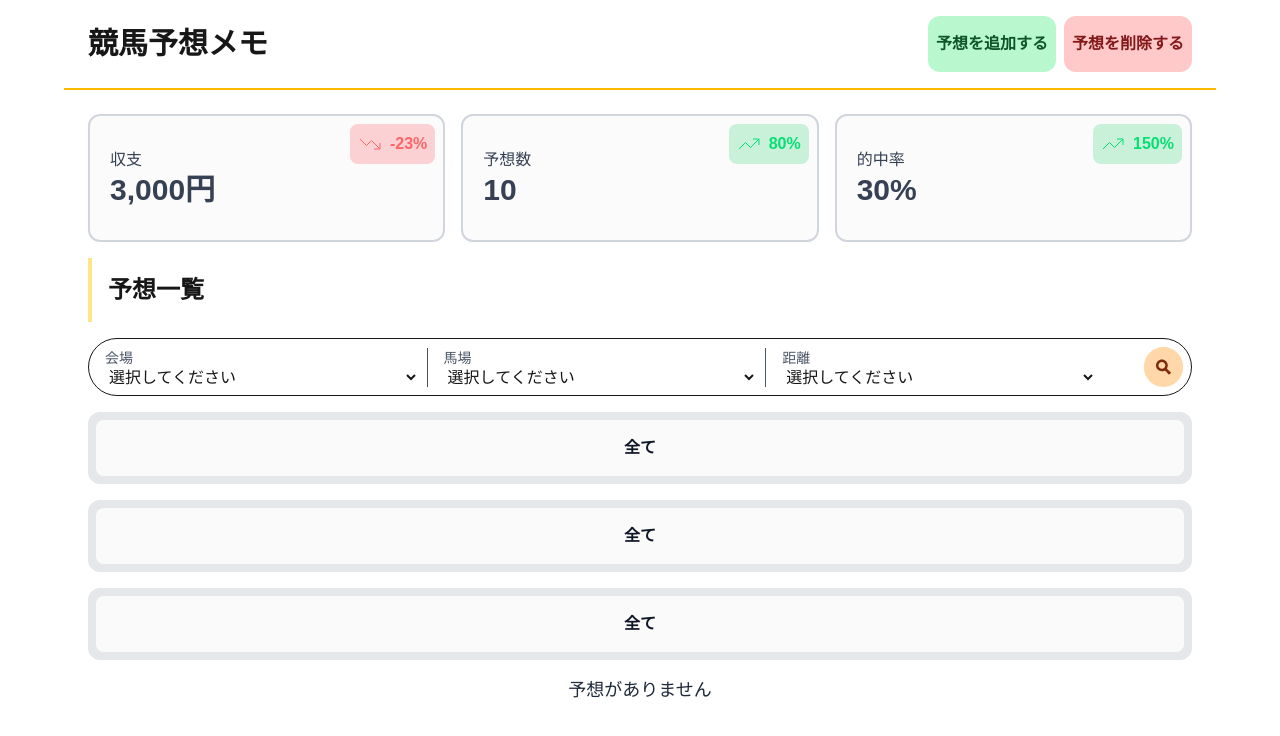
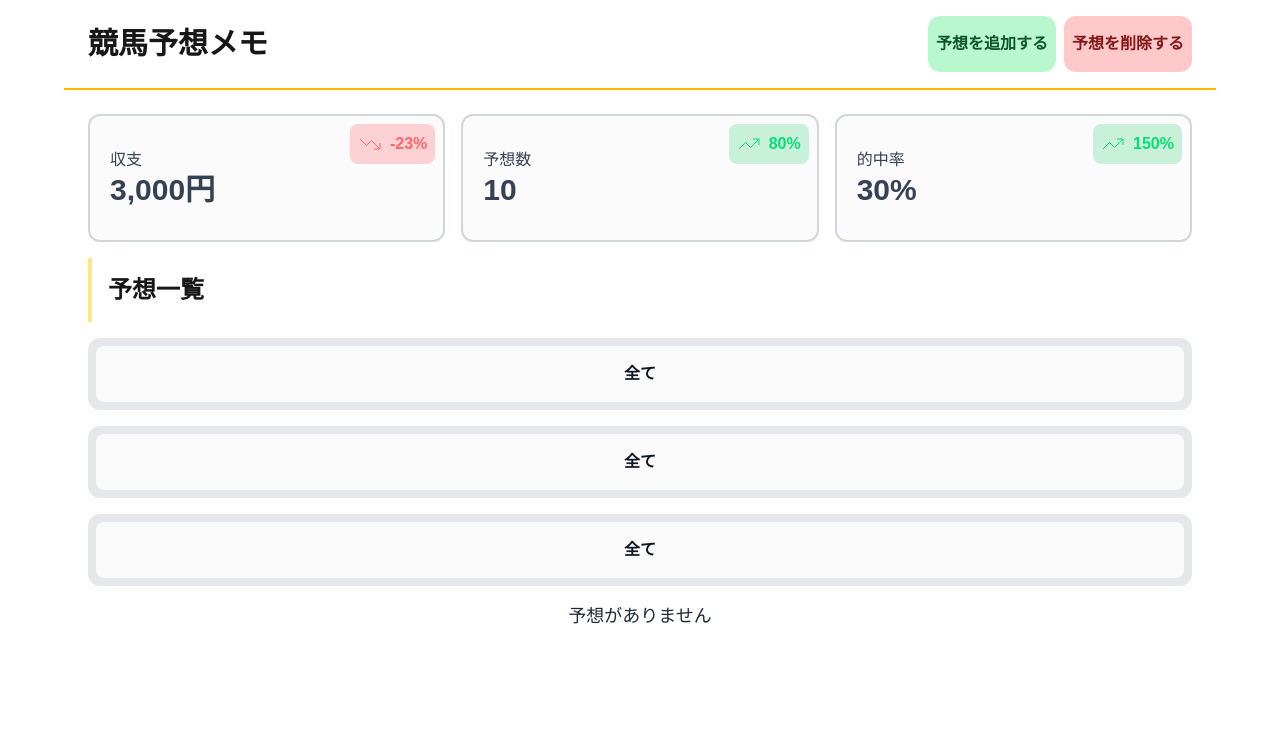
Before and after one commit to stpop0111/251112_horseracing-app, a Next.js app: page / in a window 1280 px wide. Shown: the top 736 px of the page. Built offline with nearby package versions, Linux system fonts and the light colour scheme.

Commit message:
251204_FilterComponentを削除し、Homeコンポーネントからの参照を削除

```diff
--- a/app/components/FilterComponent.js
+++ /dev/null
@@ -1,108 +0,0 @@
-import Button from "./common/Button";
-import { raceOptions } from "../data/raceOptions";
-import CrossIcon from "./icons/CrossIcon";
-import SearchIcon from "./icons/SearchIcon";
-
-export default function FilterComponent({ filterdRace, handleFilter, filtered, setFiltered }) {
-  // 絞り込みフォームの配列
-  const selectorOptions = [
-    {
-      label: "会場",
-      value: filterdRace.filteredVenue,
-      onChange: filterdRace.setFilteredVenue,
-      options: raceOptions.venue,
-    },
-    {
-      label: "馬場",
-      value: filterdRace.filteredField,
-      onChange: filterdRace.setFilteredField,
-      options: raceOptions.field,
-    },
-    {
-      label: "距離",
-      value: filterdRace.filteredDistance,
-      onChange: filterdRace.setFilteredDistance,
-      options: raceOptions.distance[filterdRace.filteredField] || [],
-    },
-  ];
-
-  // カード配列
-  const filterCards = [
-    {
-      value: filterdRace.filteredVenue,
-      onReset: () => filterdRace.setFilteredVenue(""),
-      suffix: "",
-    },
-    {
-      value: filterdRace.filteredField,
-      onReset: () => filterdRace.setFilteredField(""),
-      suffix: "",
-    },
-    {
-      value: filterdRace.filteredDistance,
-      onReset: () => filterdRace.setFilteredDistance(""),
-      suffix: "m",
-    },
-  ];
-
-  return (
-    <div className="mb-4">
-      <div>
-        <div className="flex items-center justify-between gap-10 rounded-full border p-2">
-          {/* 絞り込みフォーム */}
-          <div className="flex w-full gap-2 divide-x divide-gray-600">
-            {selectorOptions.map((selector) => (
-              <div className="w-full px-2" key={selector.label}>
-                <div className="text-gray-600 text-sm">{selector.label}</div>
-                <select
-                  value={selector.value}
-                  onChange={(e) => selector.onChange(e.target.value)}
-                  className="block w-full outline-none"
-                >
-                  <option value="">選択してください</option>
-                  {selector.options.map((opt) => (
-                    <option key={opt} value={opt}>
-                      {opt}
-                    </option>
-                  ))}
-                </select>
-              </div>
-            ))}
-          </div>
-          <div className="h-10 cursor-pointer rounded-full bg-orange-200 p-3 text-orange-900 hover:bg-orange-900 hover:text-orange-200"
-          onClick={handleFilter}
-          >
-            <SearchIcon />
-          </div>
-        </div>
-      </div>
-
-      {/* 絞り込み表示カード */}
-      {filtered && (
-        <div className="mt-3">
-          <div className="flex gap-2">
-            {filterCards.map(
-              (filterCard) =>
-                filterCard.value && (
-                  <div
-                    key={filterCard.value}
-                    className="h-8 text-sm inline-flex cursor-pointer items-center gap-4 rounded-lg border px-2 py-2 transition-colors hover:bg-gray-900 hover:text-gray-50"
-                    onClick={() => {
-                      filterCard.onReset();
-                      setFiltered(false);
-                    }}
-                  >
-                    {filterCard.value}
-                    {filterCard.suffix}
-                    <div className="h-full">
-                      <CrossIcon />
-                    </div>
-                  </div>
-                ),
-            )}
-          </div>
-        </div>
-      )}
-    </div>
-  );
-}
--- a/app/page.js
+++ b/app/page.js
@@ -7,7 +7,6 @@ import PredictionsForm from "./components/PredictionsForm";
 import PredictionCard from "./components/PredictionCard";
 import Button from "./components/common/Button";
 import PageWrapper from "./components/common/PageWrapper";
-import FilterComponent from "./components/FilterComponent";
 import StatsCard from "./components/StatsCard";
 import { TabComponent, Tab } from "./components/common/TabComponent";
 
@@ -359,19 +358,6 @@ export default function Home() {
                   </div>
                 )}
               </div>
-              <FilterComponent
-                filterdRace={{
-                  filteredVenue,
-                  setFilteredVenue,
-                  filteredField,
-                  setFilteredField,
-                  filteredDistance,
-                  setFilteredDistance,
-                }}
-                handleFilter={handleFilter}
-                filtered={filtered}
-                setFiltered={setFiltered}
-              />
 
               {/* 切り替え表示用のタブ */}
               <TabComponent
```
